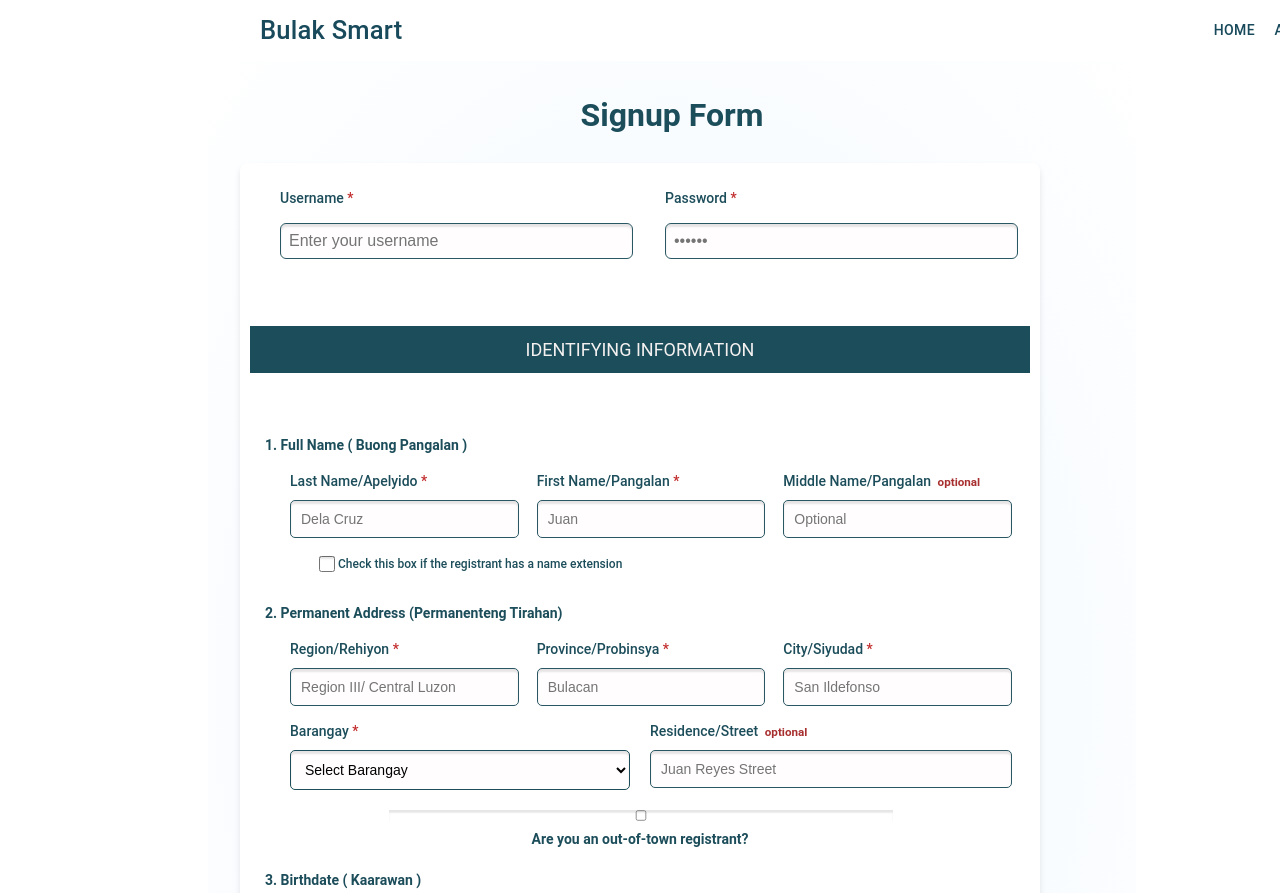
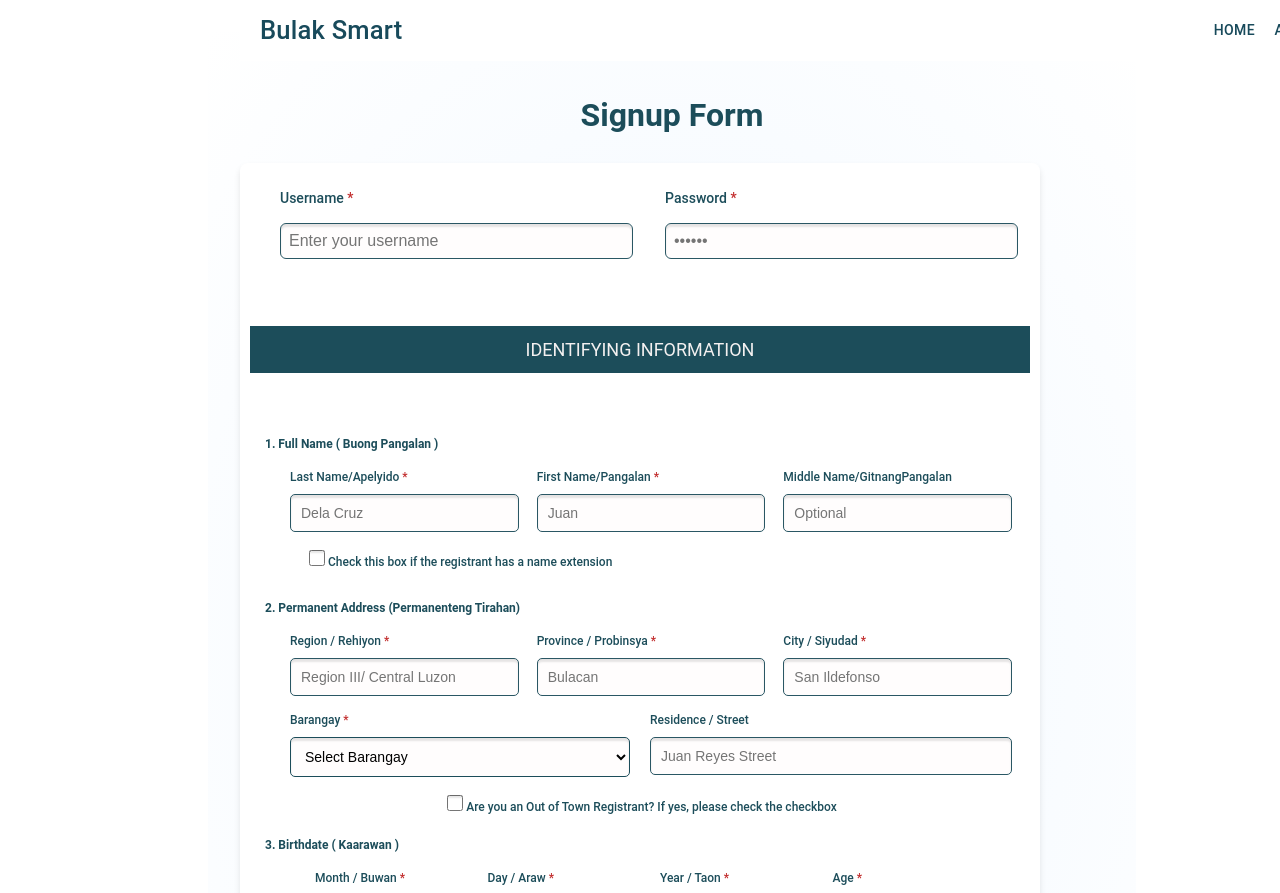
Before and after one commit to YuKARLO15/Bulak-Smart-Connect-JS, a React (Vite) app in the folder bulak-smart-connect-js/: page /SignUpForm in a window 1280 px wide. Shown: the top 893 px of the page. Built offline with nearby package versions, Linux system fonts and the light colour scheme.

Commit message:
complete signup < media query not yet done>

```diff
--- a/bulak-smart-connect-js/src/SignUpComponents/Address.css
+++ b/bulak-smart-connect-js/src/SignUpComponents/Address.css
@@ -1,5 +1,4 @@
 /* Address Section */
-
 
 .CategoryDivider {
   margin-bottom: 20px;
@@ -36,12 +35,10 @@ select[name="barangay"] {
   color: #1c4d5a;
 }
 
-
-
 .form-group.address {
   display: grid;
   gap: 15px;
-  grid-template-columns: repeat(2, 1fr); /* Two equal columns */
+  grid-template-columns: repeat(2, 1fr);
   grid-template-rows: auto;
   grid-column-gap: 20px;
   grid-row-gap: 40px;
@@ -63,6 +60,31 @@ select[name="barangay"] {
   font-size: 14px;
 }
 
+.form-group.newaddress {
+  display: grid;
+  gap: 15px;
+  grid-template-columns: repeat(2, 1fr);
+  grid-template-rows: auto;
+  grid-column-gap: 40px;
+  grid-row-gap: 40px;
+}
+
+.form-group.newaddress .textbox {
+  display: flex;
+  flex-direction: column;
+  align-items: flex-start;
+  width: 100%;
+}
+
+.form-group.newaddress input,
+.form-group.newaddress select {
+  width: 100%;
+  padding: 10px;
+  border: 1px solid #ccc;
+  border-radius: 5px;
+  font-size: 14px;
+}
+
 /* Specific Styling for Inputs in Address Section */
 input[name="region"],
 input[name="province"],
@@ -72,7 +94,6 @@ select[name="barangay"] {
   width: 100%;
 }
 
-
 .optional {
   color: rgb(168, 47, 47);
   margin-left: 3px;
@@ -80,23 +101,72 @@ select[name="barangay"] {
   font-weight: bold;
 }
 
+/* Checkbox Styling from Full Name CSS */
+/* .form-group .checkbox {
+  display: flex;
+  justify-content: space-between;
+  align-items: center;
+}
+
+.form-group .checkbox label {
+  font-size: 12px;
+  color: #1c4d5a !important;
+}
+
+.form-group .checkbox  {
+  font-size: 5px;
+
+}
+
+.form-group #outOfTown {
+  background-color: #ffffff;
+  border: 1px solid #ffffff;
+  width: 16px;
+  height: 16px;
+  cursor: pointer;
+}
+
+
+#outOfTown {
+  width: 5%;
+  background-color: #fff;
+  border: 2px solid #1c4d5a;
+  display: flex;
+  font-size: 15px;
+  color: #1c4d5a;
+
+} */
+
+.checkbox-extension label {
+  margin-left: 40px;
+  align-items: left;
+
+}
 
 
 
-.checkbox label {
-  font-size: 14px;
-  color: #1c4d5a;
-  font-weight: 600;
-  align-items: left;
+
+
+/* checkbox */
+.checkbox-extension {
+  display: flex;
+  justify-content: space-between;
+  align-items: center;
 }
 
-.checkbox-extension label {
-  margin-left: 50px;
-  align-items: left;
+.form-group label {
+  font-size: 12px;
+  color: #1c4d5a !important;
+}
+.form-group   {
+  font-size: 12px;
 }
 
+#outOfTown {
+  background-color: #ffffff;
+  border: 1px solid #ccc;
+  width: 16px;
+  height: 16px;
+  cursor: pointer;
 
-.form-group.checkbox input[type="checkbox"] {
-  transform: scale(0.8);
-  margin-top: 4px;
 }
--- a/bulak-smart-connect-js/src/SignUpComponents/Address.jsx
+++ b/bulak-smart-connect-js/src/SignUpComponents/Address.jsx
@@ -57,7 +57,7 @@ const AddressSection = ({ formData, handleInputChange }) => {
       <div className="form-group fullname">
         <div className="textbox">
           <label className="label-in">
-            Region/Rehiyon <span className="asterisk">*</span>
+            Region / Rehiyon <span className="asterisk">*</span>
           </label>
           <input
             type="text"
@@ -73,7 +73,7 @@ const AddressSection = ({ formData, handleInputChange }) => {
 
         <div className="textbox">
           <label className="label-in">
-            Province/Probinsya <span className="asterisk">*</span>
+            Province / Probinsya <span className="asterisk">*</span>
           </label>
           <input
             type="text"
@@ -89,7 +89,7 @@ const AddressSection = ({ formData, handleInputChange }) => {
 
         <div className="textbox">
           <label className="label-in">
-            City/Siyudad <span className="asterisk">*</span>
+            City / Siyudad <span className="asterisk">*</span>
           </label>
           <input
             type="text"
@@ -127,9 +127,7 @@ const AddressSection = ({ formData, handleInputChange }) => {
         </div>
 
         <div className="textbox">
-          <label className="label-in">
-            Residence/Street <span className="optional">optional</span>
-          </label>
+          <label className="label-in">Residence / Street</label>
           <input
             type="text"
             id="Street"
@@ -138,13 +136,13 @@ const AddressSection = ({ formData, handleInputChange }) => {
             value={formData.residence}
             onChange={handleInputChange}
             disabled={isOutOfTown}
+            required
           />
         </div>
       </div>
 
-
       <div className="form-group checkbox">
-
+        <label classsName="outOfTown">
           <input
             type="checkbox"
             id="outOfTown"
@@ -152,25 +150,28 @@ const AddressSection = ({ formData, handleInputChange }) => {
             checked={isOutOfTown}
             onChange={handleCheckboxChange}
           />
-      <label classsName="outOfTown">Are you an out-of-town registrant?</label>
+          Are you an Out of Town Registrant? If yes, please check the checkbox
+        </label>
       </div>
 
       {/* Second Set of Address Fields (Only shown if checkbox is checked) */}
       {isOutOfTown && (
         <div className="form-group out-of-town-address">
           <label className="label-category">
-            New Address (for Out-of-Town Registrants)
+            Address (for Out-of-Town Registrants only)
           </label>
           <div className="textbox">
+            <div className="form-group fullname">
+              <div className="textbox">
                 <label className="label-in">
-              Region/Rehiyon <span className="asterisk">*</span>
+                  Region / Rehiyon <span className="asterisk">*</span>
                 </label>
                 <input
                   type="text"
-              id="newRegion"
-              name="newRegion"
-              placeholder="Enter new region"
-              value={formData.newRegion}
+                  id="OutOfTownRegion"
+                  name="OutOfTownregion"
+                  placeholder="Region"
+                  value={formData.region}
                   onChange={handleInputChange}
                   required
                 />
@@ -178,61 +179,61 @@ const AddressSection = ({ formData, handleInputChange }) => {
 
               <div className="textbox">
                 <label className="label-in">
-              Province/Probinsya <span className="asterisk">*</span>
+                  Province / Probinsya <span className="asterisk">*</span>
                 </label>
                 <input
                   type="text"
-              id="newProvince"
-              name="newProvince"
-              placeholder="Enter new province"
+                  id="OutOfTownProvince"
+                  name="OutOfTownProvince"
+                  placeholder="Province"
                   value={formData.newProvince}
                   onChange={handleInputChange}
                   required
                 />
               </div>
-
               <div className="textbox">
                 <label className="label-in">
-              City/Siyudad <span className="asterisk">*</span>
+                  City / Siyudad <span className="asterisk">*</span>
                 </label>
                 <input
                   type="text"
-              id="newCity"
-              name="newCity"
-              placeholder="Enter new city"
+                  id="OutOfTownCity"
+                  name="OutOfTownCity"
+                  placeholder="City"
                   value={formData.newCity}
                   onChange={handleInputChange}
                   required
                 />
               </div>
+            </div>
+          </div>
 
+          <div className="form-group newaddress">
             <div className="textbox">
               <label className="label-in">
                 Barangay <span className="asterisk">*</span>
               </label>
               <input
                 type="text"
-              id="newBarangay"
+                id="OutOfTownBarangay"
                 name="newBarangay"
-              placeholder="Enter new barangay"
+                placeholder="Barangay"
                 value={formData.newBarangay}
                 onChange={handleInputChange}
                 required
               />
             </div>
-
             <div className="textbox">
-            <label className="label-in">
-              Residence/Street <span className="optional">optional</span>
-            </label>
+              <label className="label-in">Residence / Street</label>
               <input
                 type="text"
-              id="newStreet"
-              name="newResidence"
-              placeholder="Enter new street"
+                id="OutOfTownStreet"
+                name="OutOfTownResidence"
+                placeholder="Street"
                 value={formData.newResidence}
                 onChange={handleInputChange}
               />
+            </div>
           </div>
         </div>
       )}
--- a/bulak-smart-connect-js/src/SignUpComponents/BirthDate.jsx
+++ b/bulak-smart-connect-js/src/SignUpComponents/BirthDate.jsx
@@ -1,6 +1,6 @@
 import React from "react";
 import "../SignUpComponents/BirthDate.css";
-import "../SignUpComponents/SignUpForm.css";
+
 
 const BirthdateSection = ({ formData, handleInputChange }) => (
   <div className="form-group">
@@ -8,7 +8,7 @@ const BirthdateSection = ({ formData, handleInputChange }) => (
     <div className="form-group inline">
       <div className="form-group birthdate">
         <div className="textbox">
-        <label className="label-in">Month <span className="asterisk"> *</span></label>
+        <label className="label-in">Month / Buwan <span className="asterisk"> *</span></label>
           <select
             id="Month"
             name="month"
@@ -39,7 +39,7 @@ const BirthdateSection = ({ formData, handleInputChange }) => (
         </div>
 
         <div className="textbox">
-        <label className="label-in">Day <span className="asterisk"> *</span></label>
+        <label className="label-in">Day / Araw <span className="asterisk"> *</span></label>
           <select
             id="Day"
             name="day"
@@ -57,7 +57,7 @@ const BirthdateSection = ({ formData, handleInputChange }) => (
         </div>
 
         <div className="textbox">
-        <label className="label-in">Year <span className="asterisk"> *</span></label>
+        <label className="label-in">Year / Taon <span className="asterisk"> *</span></label>
           <select
             id="Year"
             name="year"
--- a/bulak-smart-connect-js/src/SignUpComponents/ContactInformation.jsx
+++ b/bulak-smart-connect-js/src/SignUpComponents/ContactInformation.jsx
@@ -36,7 +36,7 @@ const ContactInformationSection = ({ formData, handleInputChange }) => (
           <input
         type="email"
         name="email"
-        placeholder="Email Address"
+        placeholder="juandelacruz@gmail.com ( optional )"
         value={formData.email}
         onChange={handleInputChange}
       />
--- a/bulak-smart-connect-js/src/SignUpComponents/FullName.css
+++ b/bulak-smart-connect-js/src/SignUpComponents/FullName.css
@@ -89,23 +89,39 @@ input[name="middlename"] {
   color: #ffffff;
 }
 
+
+
+
+/* checkbox */
 .checkbox-extension {
-  margin-top: 10px;
   display: flex;
-  grid-template-columns: 1fr 1fr; /* Two-column layout */
-  gap: 20px;
+  justify-content: space-between;
+  align-items: center;
 }
 
 .checkbox-extension label {
-  margin-left: 20px;
-  display: flex;
-  align-items: center;
+  font-size: 12px;
+  color: #1c4d5a !important;
+}
+.checkbox-extension .extension-text {
+  font-size: 5px;
 }
 
-.extension-name select {
-  width: 100%;
-  padding: 10px;
+#HasExtension {
+  background-color: #ffffff;
   border: 1px solid #ccc;
-  border-radius: 5px;
-  font-size: 14px;
+  width: 16px;
+  height: 16px;
+  cursor: pointer;
+
 }
+
+#Extension {
+  width: 50%;
+  background-color: #fff;
+  border: 2px solid #1c4d5a;
+  display: flex;
+  font-size:15px;
+  color: #1c4d5a;
+  margin-right: 21px;
+}
--- a/bulak-smart-connect-js/src/SignUpComponents/FullName.jsx
+++ b/bulak-smart-connect-js/src/SignUpComponents/FullName.jsx
@@ -57,7 +57,7 @@ const FullNameSection = () => {
           </div>
 
           <div className="textbox">
-            <label className="label-in">Middle Name/Pangalan <span className="optional"> optional</span> </label>
+            <label className="label-in middlename">Middle Name/GitnangPangalan </label>
             <input
               type="text"
               id="MiddleName"
--- a/bulak-smart-connect-js/src/SignUpComponents/SignUpForm.css
+++ b/bulak-smart-connect-js/src/SignUpComponents/SignUpForm.css
@@ -130,39 +130,7 @@ body {
   border: 2px solid #24677a;
 }
 
-/* checkbox */
-.checkbox-extension {
-  display: flex;
-  justify-content: space-between;
-  align-items: center;
-}
 
-.checkbox-extension label {
-  font-size: 12px;
-  color: #1c4d5a !important;
-}
-.checkbox-extension .extension-text {
-  font-size: 5px;
-}
-
-#HasExtension {
-  background-color: #ffffff;
-  border: 1px solid #ccc;
-  width: 16px;
-  height: 16px;
-  cursor: pointer;
-
-}
-
-#Extension {
-  width: 50%;
-  background-color: #fff;
-  border: 2px solid #1c4d5a;
-  display: flex;
-  font-size:15px;
-  color: #1c4d5a;
-  margin-right: 21px;
-}
 
 .error-message {
   color: red;
--- a/bulak-smart-connect-js/src/SignUpComponents/SignUpForm.jsx
+++ b/bulak-smart-connect-js/src/SignUpComponents/SignUpForm.jsx
@@ -2,7 +2,7 @@ import React, { useState, useEffect } from "react";
 import UsernamePasswordSection from "./UserNamePassword";
 import FullNameSection from "./FullName";
 import AddressSection from "./Address";
-import BirthdateSection from "./BirthDate";
+import BirthdateSection from "./Birthdate";
 import ContactInformationSection from "./ContactInformation";
 import UpdatesCheckbox from "./UpdateCheckbox";
 import NavBar from "./NavBar";
```
Lines whose indentation alone changed are shown as unchanged.
